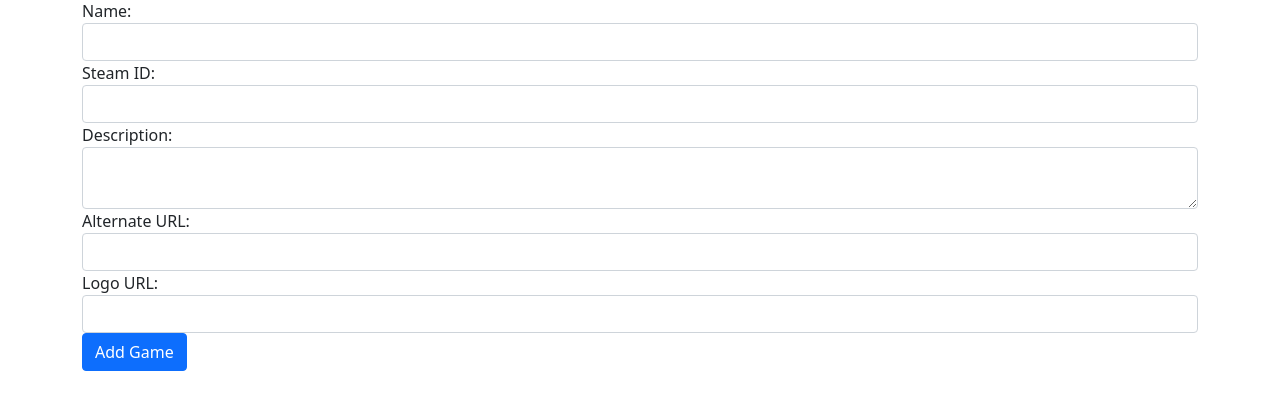
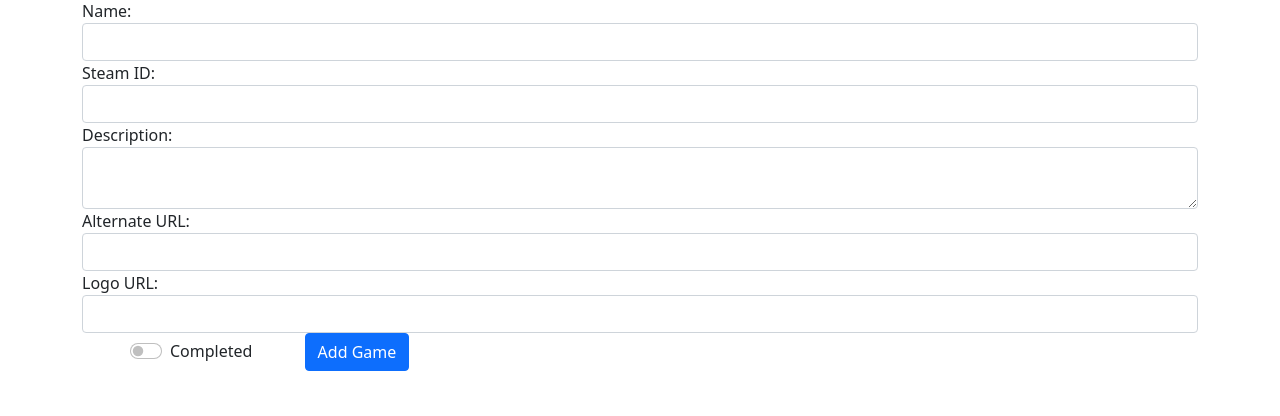
Before and after one commit to iarspider/GamePoll, a Django app: page /game/add in a window 1280 px wide. Shown: the part 155-571 px from the top of the page. Run offline with Django 5.2, Linux system fonts and the light colour scheme; the visitor is signed in with stand-in values (Sample User, id 1); parts of the project's set-up code (start-up, migrations or seed data) failed here and were passed over.

Commit message:
Add 'completed' flag to Game, only show non-completed game when creating Poll

```diff
--- a/polls/admin_views.py
+++ b/polls/admin_views.py
@@ -108,7 +108,7 @@ def game_list(request):
     page_obj = paginator.get_page(page_no)
 
     return render(
-        request, "polls/game_list.html", context={"games": page_obj, "can_edit": False}
+        request, "polls/game_list.html", context={"games": page_obj, "can_edit": True}
     )
 
 
@@ -195,7 +195,8 @@ def poll_add(request):
 
         return HttpResponse(reverse("poll_list"))
 
-    return render(request, "polls/poll_add.html", context={"games": Game.objects.all()})
+    return render(request, "polls/poll_add.html",
+                  context={"games": Game.objects.filter(completed=False).order_by("-id")})
 
 
 @login_required
@@ -237,8 +238,7 @@ def poll_detailed_stats(request, poll_id):
         keys.append(game.name)
 
     for vote in poll.vote_set.all():
-        tmp = {}
-        tmp["login"] = vote.person.first_name
+        tmp = {"login": vote.person.first_name}
         for k in ("owl", "bee", "cheese"):
             tmp[k] = "✅" if getattr(vote, k) else "❌"
         tmp["weight"] = vote.weight
--- a/polls/models.py
+++ b/polls/models.py
@@ -10,6 +10,7 @@ class Game(models.Model):
     alt_url = models.URLField(max_length=255)
     logo_url = models.URLField(max_length=255, blank=True, null=True)
     small_logo_url = models.URLField(max_length=255, blank=True, null=True)
+    completed = models.BooleanField(default=False)
 
     def __str__(self):
         return f"{self.name} (#{self.steam_id})"
--- a/polls/templates/polls/game_add.html
+++ b/polls/templates/polls/game_add.html
@@ -36,6 +36,13 @@
                 <input type="url" class="form-control" id="logo_url" name="logo_url" value="{{ game.logo_url }}"
                        required>
             </div>
+          <div class="form-check form-switch form-check-inline mx-5">
+            <label class="form-check-label"><input
+                type="checkbox"
+                name="completed"
+                class="form-check-input"/>
+              Completed</label>
+          </div>
             <button type="submit" class="btn btn-primary">{% if edit %}Edit Game{% else %}Add Game{% endif %}</button>
         </form>
     </div>
```
